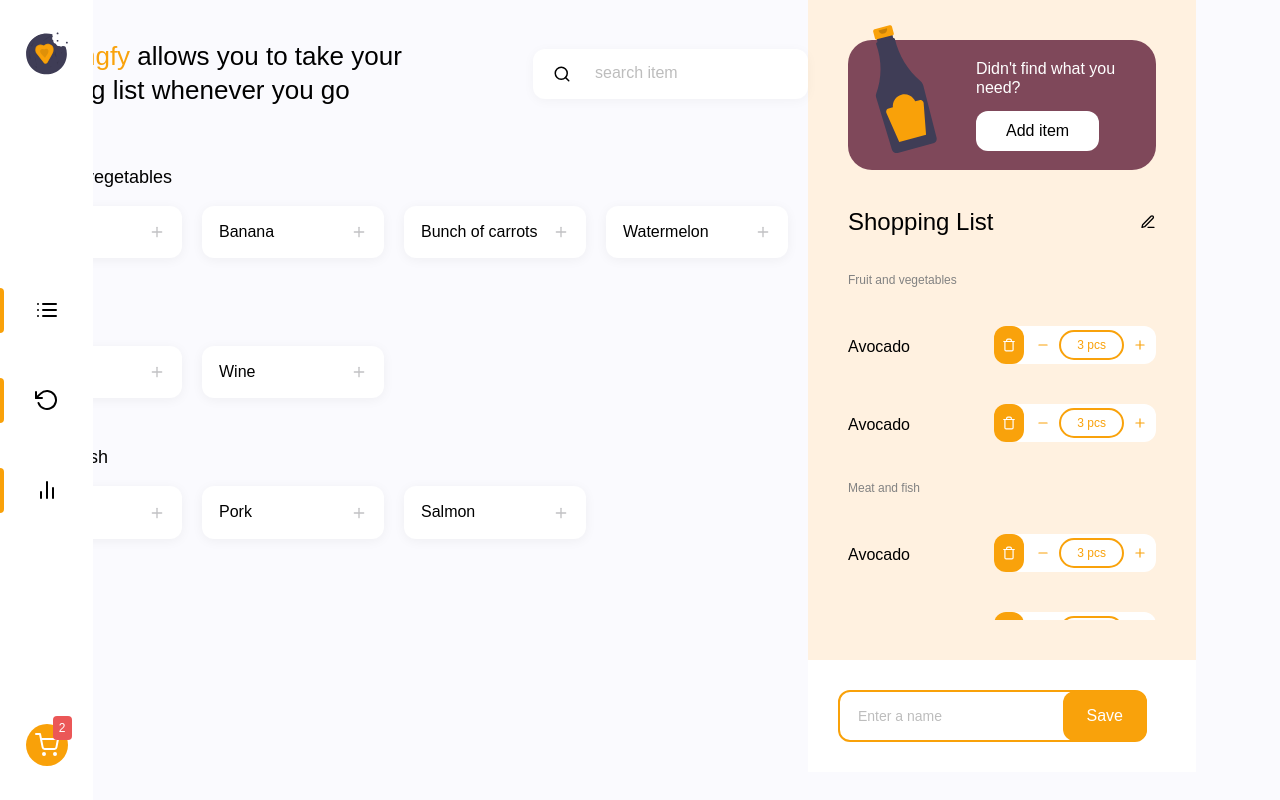
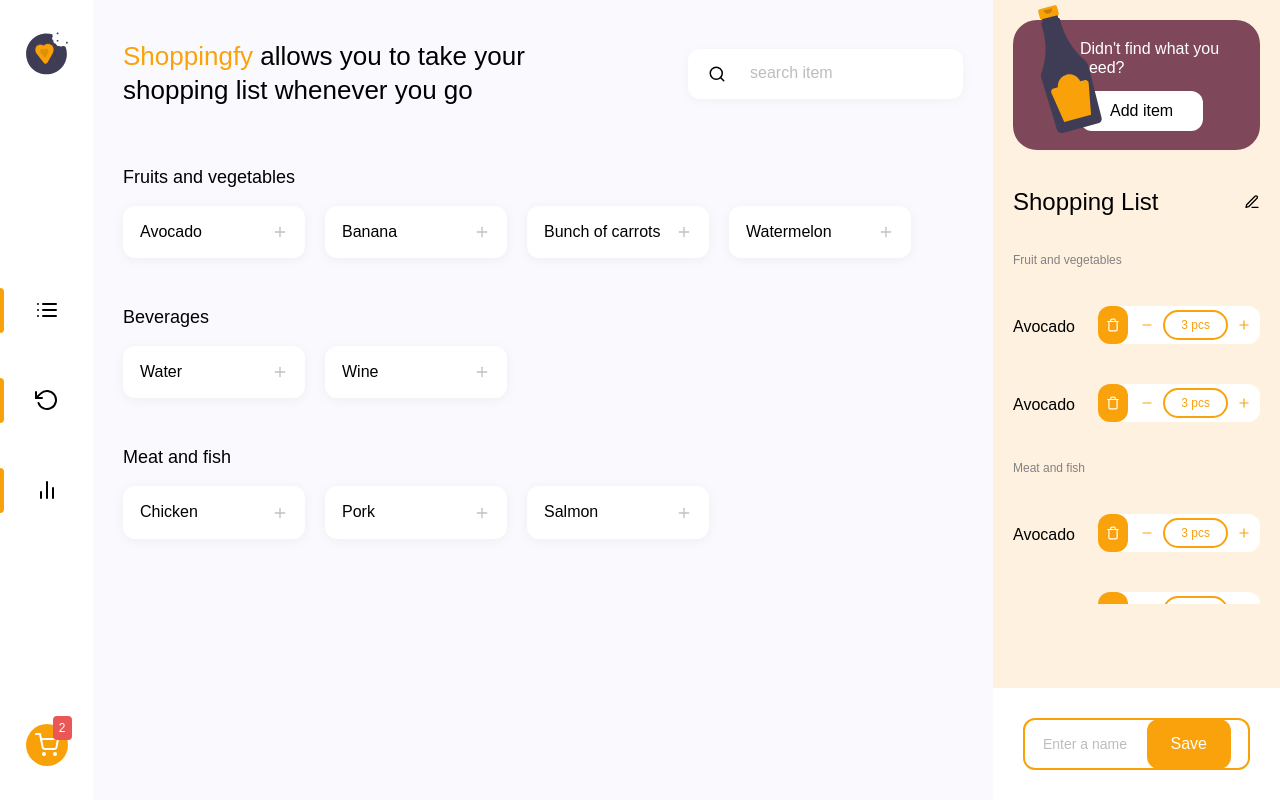
Before and after one commit to barbaraperic/shopping-list, a React (Vite) app: page / in a window 1280 px wide. Built offline with nearby package versions, Linux system fonts and the light colour scheme.

Commit message:
FIX: Home Page layout

```diff
--- a/src/components/AddItemCard.js
+++ b/src/components/AddItemCard.js
@@ -17,7 +17,6 @@ const AddItemCard = () => {
 
 const Wrapper = styled.div`
   height: 130px;
-  width: 308px;
   background-color: ${COLORS.brown};
   border-radius: 24px;
   display: flex;
--- a/src/components/SaveInput.js
+++ b/src/components/SaveInput.js
@@ -21,7 +21,7 @@ const Wrapper = styled.div`
 `
 
 const Input = styled.input`
-  width: 309px;
+  width: 227px;
   height: 52px;
   border-radius: 12px;
   border: 2px solid #F9A109;
--- a/src/containers/Main.js
+++ b/src/containers/Main.js
@@ -9,9 +9,9 @@ const meatAndFish = ["Chicken", "Pork", "Salmon"]
 
 const beverages = ["Water", "Wine"]
 
-const Main = () => {
+const Main = ({ className }) => {
   return (
-    <MainWrapper>
+    <MainWrapper className={className}>
       <TopWrapper>
         <Title><span style={{ color: `${COLORS.primary}`}}>Shoppingfy</span> allows you to take your <br /> shopping list whenever you go</Title>
         <SearchInput />
@@ -31,6 +31,7 @@ const Main = () => {
 
 const MainWrapper = styled.main`
   margin-top: 40px;
+  padding: 0 30px;
 `
 
 const Wrapper = styled.div`
--- a/src/containers/SidebarLeft.js
+++ b/src/containers/SidebarLeft.js
@@ -21,14 +21,10 @@ const SidebarLeft = () => {
 
 const Wrapper = styled.nav`
   background-color: white;
-  /* height: 100vh; */
-  height: 100%;
+  height: 100vh;
   width: 93px;
   display: flex;
   flex-direction: column;
-  position:absolute;
-  top:0;
-  bottom:0;
 `
 
 const LogoWrapper = styled.div`
--- a/src/containers/SidebarRight.js
+++ b/src/containers/SidebarRight.js
@@ -15,6 +15,7 @@ const SidebarRight = () => {
           <Title>Shopping List</Title>
           <Icon id="edit" size={16}/>
         </TextWrapper>
+        <FoodSection>
           <Header>Fruit and vegetables</Header>
           <TextWrapper>
             <p>Avocado</p>
@@ -33,6 +34,11 @@ const SidebarRight = () => {
             <p>Avocado</p>
             <SelectButton>3 pcs</SelectButton>
           </TextWrapper>
+          <TextWrapper>
+            <p>Avocado</p>
+            <SelectButton>3 pcs</SelectButton>
+          </TextWrapper>
+        </FoodSection>
       </Section>
     </Wrapper>
     <SaveInput />
@@ -42,23 +48,31 @@ const SidebarRight = () => {
 
 const SidebarWrapper = styled.div`
   height: 100vh;
+  display: flex;
+  flex-direction: column;
+  justify-content: space-between;
 `
 
 const Wrapper = styled.div`
   background-color: ${COLORS.lightPrimary};
-  padding: 40px;
+  padding: 20px;
+  flex: 1;
 `
 
 const TextWrapper = styled.div`
   display: flex;
   align-items: baseline;
   justify-content: space-between;
-  margin-top: 40px;
+  margin: 40px 0;
 `
 
 const Section = styled.div`
+
+`
+
+const FoodSection = styled.div`
   overflow: scroll;
-  max-height: 450px;
+  max-height: 350px;
 `
 
 const Title = styled.h3`
@@ -70,7 +84,7 @@ const Header = styled.h4`
   font-weight: normal;
   color: hsla(0, 0%, 51%, 1);
   font-size: 12px;
-  margin-top: 40px;
+  /* margin-top: 40px; */
   margin-bottom: 30px;
 `
 
--- a/src/pages/Home.js
+++ b/src/pages/Home.js
@@ -15,8 +15,7 @@ const Home = () => {
 
 const Wrapper = styled.div`
   display: flex;
-  display: grid;
-  grid-template-columns: 1fr 2fr 1fr;
+  /* flex: 1; */
 `
 
 const StyledMain = styled(Main)`
```
Lines whose indentation alone changed are shown as unchanged.
